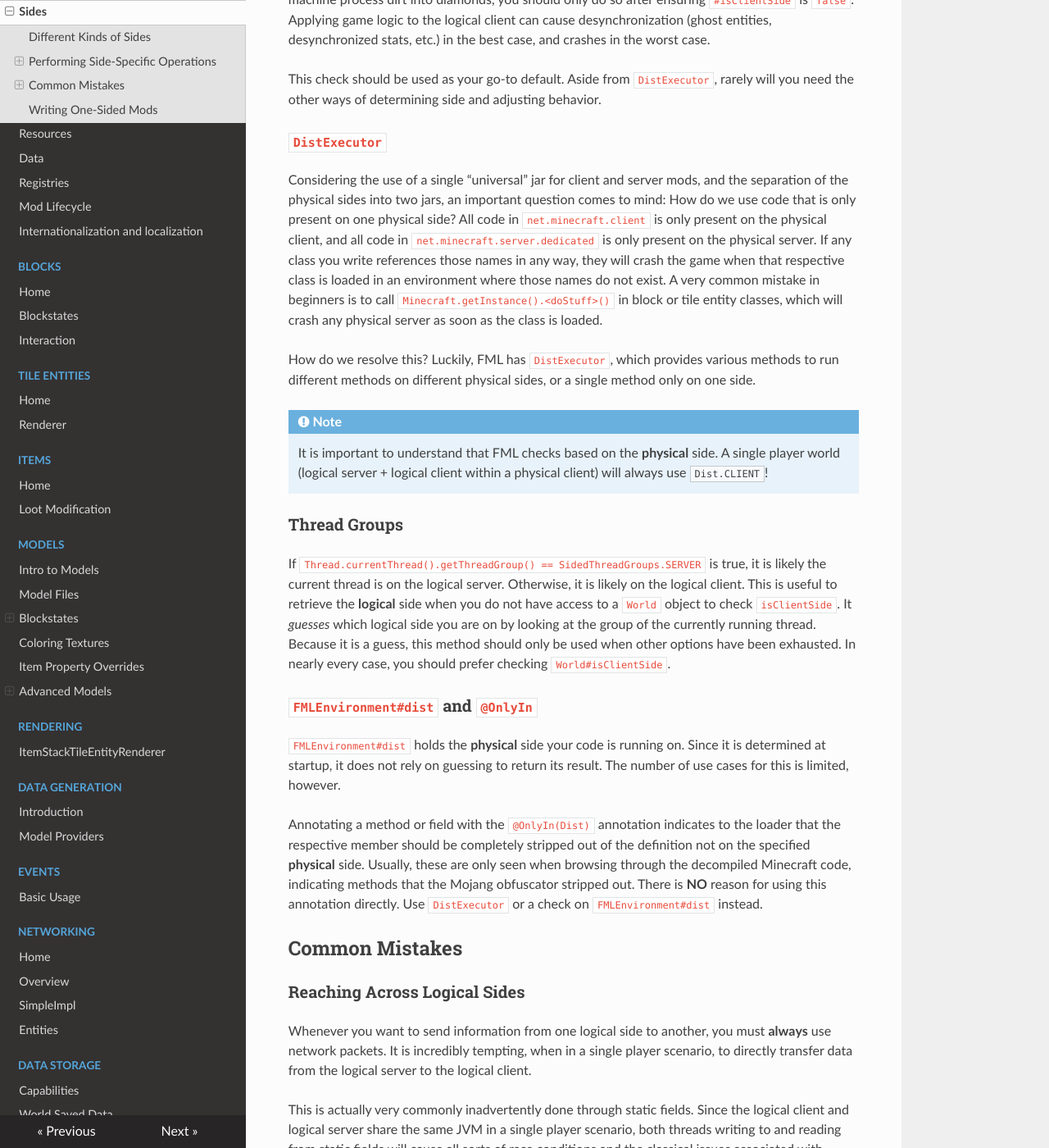
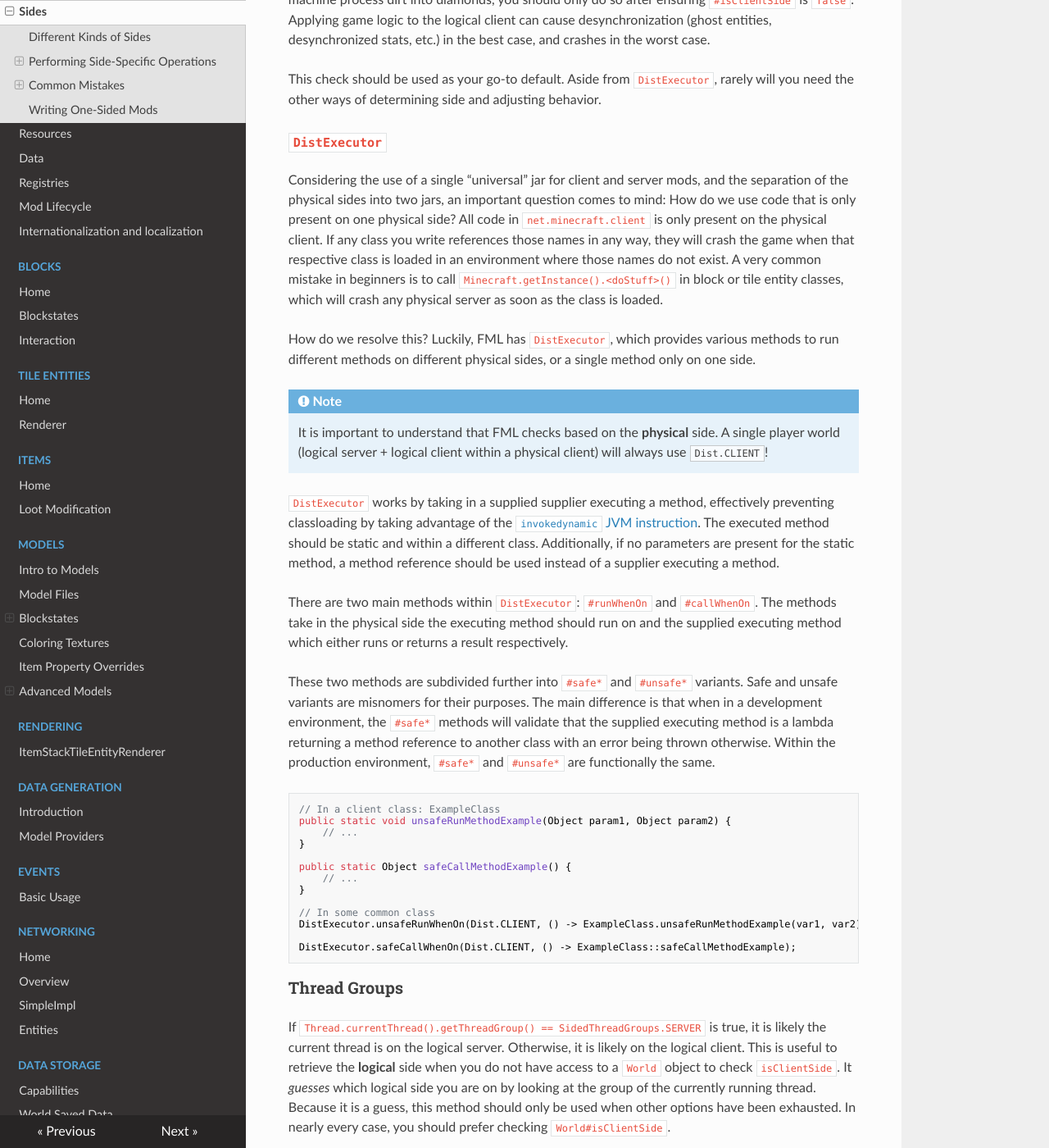
Before and after one commit to MinecraftForge/Documentation, an MkDocs documentation site: the page built from docs/concepts/sides.md, in a window 1280 px wide and 1400 px high, scrolled down 1280 px. Shown: the whole window at 82% size. Built offline with MkDocs 1.6.1, drawn with Linux system fonts in a browser that asks for light colours; nearby versions of some CDN libraries.

Commit message:
[1.16] Improve DistExecutor explanation (#407)

````diff
--- a/docs/concepts/sides.md
+++ b/docs/concepts/sides.md
@@ -30,13 +30,36 @@ This check should be used as your go-to default. Aside from `DistExecutor`, rare
 
 ### `DistExecutor`
 
-Considering the use of a single "universal" jar for client and server mods, and the separation of the physical sides into two jars, an important question comes to mind: How do we use code that is only present on one physical side? All code in `net.minecraft.client` is only present on the physical client, and all code in `net.minecraft.server.dedicated` is only present on the physical server. If any class you write references those names in any way, they will crash the game when that respective class is loaded in an environment where those names do not exist. A very common mistake in beginners is to call `Minecraft.getInstance().<doStuff>()` in block or tile entity classes, which will crash any physical server as soon as the class is loaded.
+Considering the use of a single "universal" jar for client and server mods, and the separation of the physical sides into two jars, an important question comes to mind: How do we use code that is only present on one physical side? All code in `net.minecraft.client` is only present on the physical client. If any class you write references those names in any way, they will crash the game when that respective class is loaded in an environment where those names do not exist. A very common mistake in beginners is to call `Minecraft.getInstance().<doStuff>()` in block or tile entity classes, which will crash any physical server as soon as the class is loaded.
 
 How do we resolve this? Luckily, FML has `DistExecutor`, which provides various methods to run different methods on different physical sides, or a single method only on one side.
 
 !!! note
 
     It is important to understand that FML checks based on the **physical** side. A single player world (logical server + logical client within a physical client) will always use `Dist.CLIENT`!
+
+`DistExecutor` works by taking in a supplied supplier executing a method, effectively preventing classloading by taking advantage of the [`invokedynamic` JVM instruction][invokedynamic]. The executed method should be static and within a different class. Additionally, if no parameters are present for the static method, a method reference should be used instead of a supplier executing a method.
+
+There are two main methods within `DistExecutor`: `#runWhenOn` and `#callWhenOn`. The methods take in the physical side the executing method should run on and the supplied executing method which either runs or returns a result respectively.
+
+These two methods are subdivided further into `#safe*` and `#unsafe*` variants. Safe and unsafe variants are misnomers for their purposes. The main difference is that when in a development environment, the `#safe*` methods will validate that the supplied executing method is a lambda returning a method reference to another class with an error being thrown otherwise. Within the production environment, `#safe*` and `#unsafe*` are functionally the same.
+
+```java
+// In a client class: ExampleClass
+public static void unsafeRunMethodExample(Object param1, Object param2) {
+    // ...
+}
+
+public static Object safeCallMethodExample() {
+    // ...
+}
+
+// In some common class
+DistExecutor.unsafeRunWhenOn(Dist.CLIENT, () -> ExampleClass.unsafeRunMethodExample(var1, var2));
+
+DistExecutor.safeCallWhenOn(Dist.CLIENT, () -> ExampleClass::safeCallMethodExample);
+
+```
 
 ### Thread Groups
 
@@ -71,3 +94,6 @@ Additionally, if your mod is one-sided, it typically does not forbid the user fr
 ModLoadingContext.get().registerExtensionPoint(ExtensionPoint.DISPLAYTEST, () -> Pair.of(() -> FMLNetworkConstants.IGNORESERVERONLY, (a, b) -> true));
 ```
 This tells the client that it should ignore the server version being absent, and the server that it should not tell the client this mod should be present. So this snippet works both for client- and server-only-sided mods.
+
+[invokedynamic]: https://docs.oracle.com/javase/specs/jvms/se8/html/jvms-6.html#jvms-6.5.invokedynamic
+[dist]: #fmlenvironmentdist-and-onlyin
````
